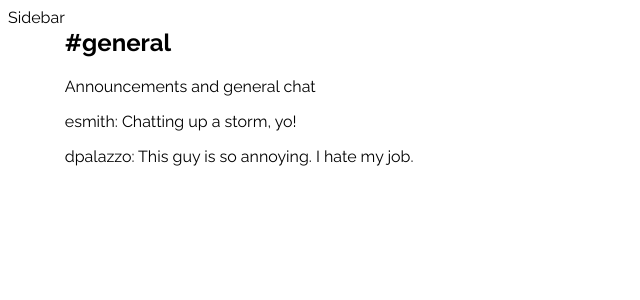
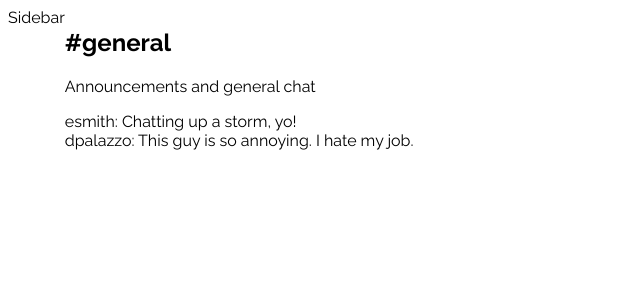
Before and after one commit to Smith2106/Chatagonia, a React (Create React App) app: page / in a window 1280 px wide. Shown: the top 300 px of the page, without its empty margins (0-640 px from the left). Built offline with nearby package versions, Linux system fonts and the light colour scheme.

Commit message:
Create message component and connect it to message list

```diff
--- /dev/null
+++ b/src/Message.js
@@ -0,0 +1,11 @@
+import React from 'react';
+
+const Message = (props) => {
+    return (
+        <div className="Message">
+            {props.message.userName}: {props.message.body}
+        </div>
+    );
+}
+
+export default Message;
--- a/src/MessageList.js
+++ b/src/MessageList.js
@@ -1,4 +1,6 @@
 import React from 'react';
+
+import Message from './Message';
 
 const MessageList = () => {
     const messages = [
@@ -7,7 +9,9 @@ const MessageList = () => {
     ];
     return (
         <div className="MessageList">
-            { messages.map(msg => <p>{msg.userName}: {msg.body}</p>) }
+            { messages.map(msg => (
+                <Message message={msg} key={msg.id} />
+            )) }
         </div>
     );
 }
```
